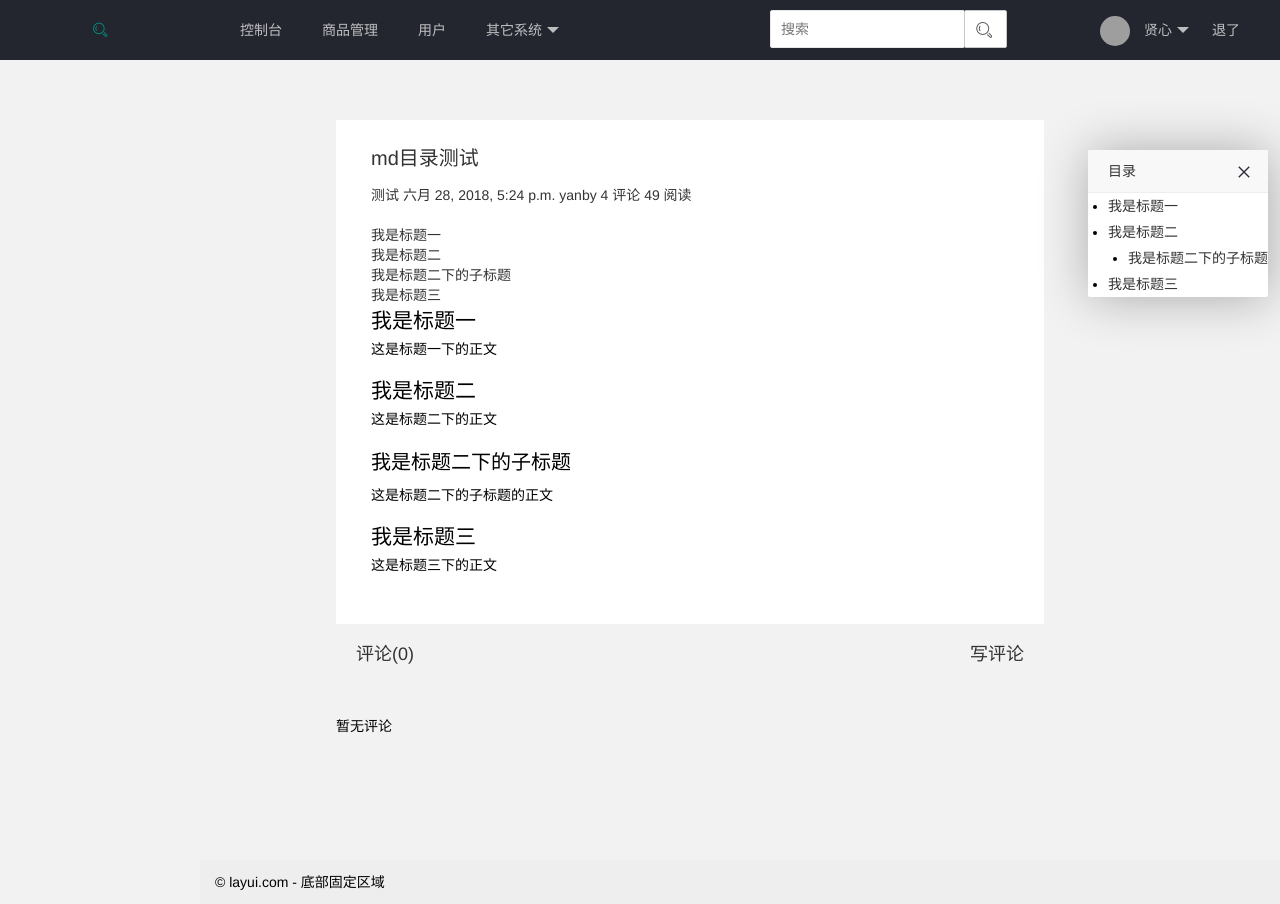
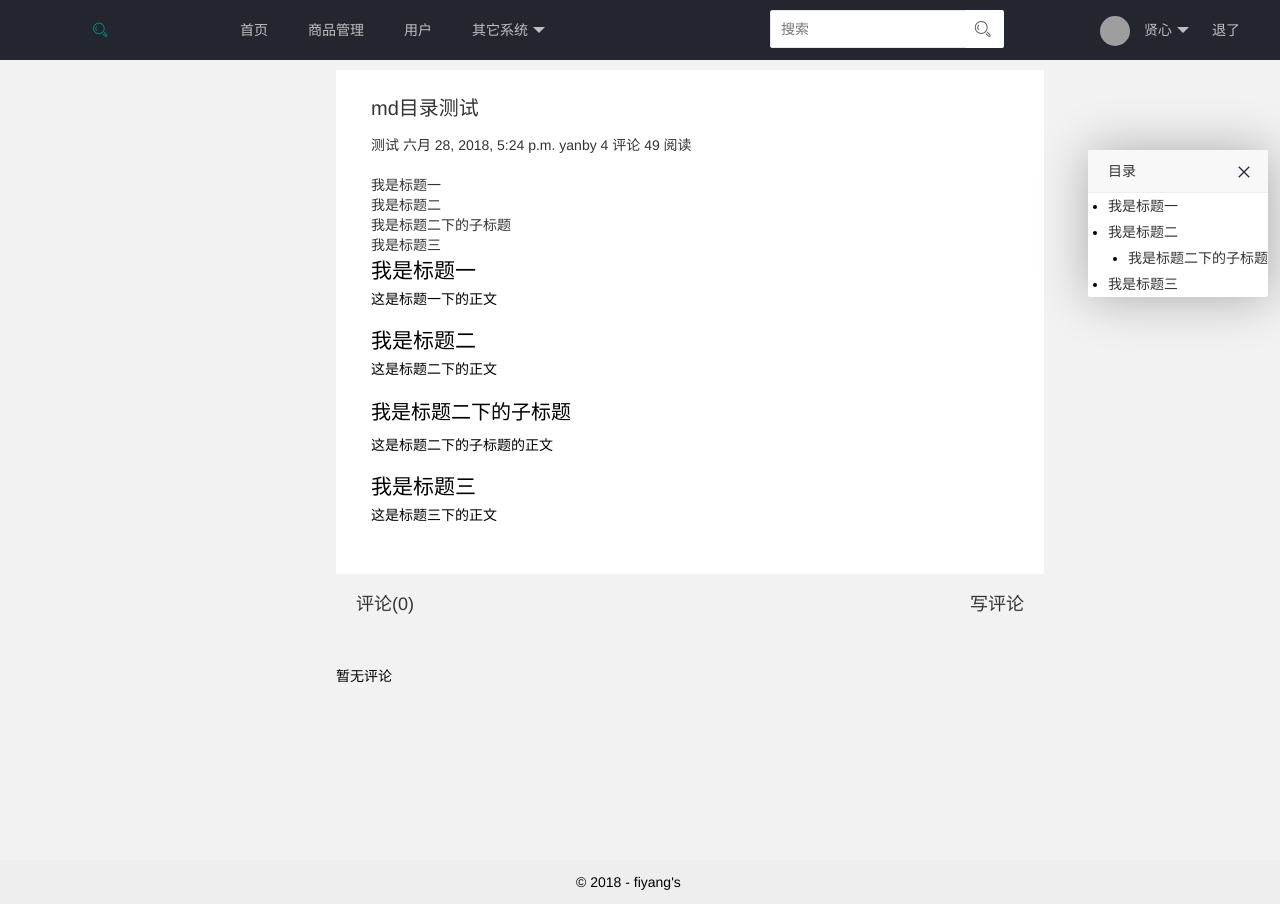
Before and after one commit to yanbyang/website, a Django app: page /blog/post/20/ in a window 1280 px wide. Run offline with Django 3.2, Linux system fonts and the light colour scheme; data comes from the database, SQL or seed files in the repository; both versions use the stored data as it was after the commit; some libraries are stand-ins or nearby versions; grey boxes are pictures that could not be loaded.

Commit message:
update css

```diff
--- a/templates/base.html
+++ b/templates/base.html
@@ -4,7 +4,7 @@
 <html>
 <head>
     <meta charset="utf-8">
-    <title>layui</title>
+    <title>fiyang的博客</title>
     <meta name="renderer" content="webkit">
     <meta http-equiv="X-UA-Compatible" content="IE=edge,chrome=1">
     <meta name="viewport" content="width=device-width, initial-scale=1, maximum-scale=1">
@@ -36,13 +36,14 @@
         }
         .layui-btn{
             margin-top: -2px;
-            margin-left: -5px;
+            margin-left: -5.5px;
             padding: 0 10px;
         }
         .container-wrap {
-    margin: 0px auto 0;
+    /* margin: 0px auto 0; */
     min-height: 100%;
-    padding: 120px 0 160px 0;
+    /* padding: 120px 0 160px 0; */
+    padding-top: 70px;
     position: absolute;
     left: 100px;
     right: 0;
@@ -60,7 +61,7 @@
 }
 .container h4 {
     margin-bottom: 15px;
-    line-height: 70px;
+    line-height: 50px;
     background: #fff;
     font-size: 16px;
 }
@@ -141,7 +142,7 @@
 .count {
     /* margin-top: 35px; */
     color: #999999;
-    cursor: pointer;
+    /* cursor: pointer; */
 }
 .title {
     overflow: hidden;
@@ -200,6 +201,16 @@
     overflow: visible;
     list-style-type: disc;
 }
+.layui-footer{
+    left: 0 !important;
+    padding: 0 !important;
+}
+.footer-content{
+    margin: 0 45%;
+}
+.search-btn{
+    border: none;
+}
     </style>
 </head>
 <body class="layui-layout-body">
@@ -209,7 +220,7 @@
 
     <!-- 头部区域（可配合layui已有的水平导航） -->
     <ul class="layui-nav layui-layout-left">
-      <li class="layui-nav-item"><a href="">控制台</a></li>
+      <li class="layui-nav-item"><a href="{% url 'blog:index' %}">首页</a></li>
       <li class="layui-nav-item"><a href="">商品管理</a></li>
       <li class="layui-nav-item"><a href="">用户</a></li>
       <li class="layui-nav-item">
@@ -225,7 +236,7 @@
         <div class="layui-form-item">
             <div class="layui-input-inline search-form-div">
                 <input class="layui-input search-form-input" type="search" name="q" placeholder="搜索" autocomplete="off" required>
-                <button class="layui-btn layui-btn-primary" type="submit"><i class="layui-icon layui-icon-search"></i></button>
+                <button class="layui-btn layui-btn-primary search-btn" type="submit"><i class="layui-icon layui-icon-search"></i></button>
             </div>
         </div>
     </form>
@@ -278,9 +289,10 @@
 
         </div>
           <div class="layui-footer">
+              <div class="footer-content">
                 <!-- 底部固定区域 -->
-                © layui.com - 底部固定区域
-              </div>
+                © 2018 - fiyang's blog
+              </div></div>
 </div>
 </body>
 </html>
```
Also changed, not shown: db.sqlite3, 7 other files.
